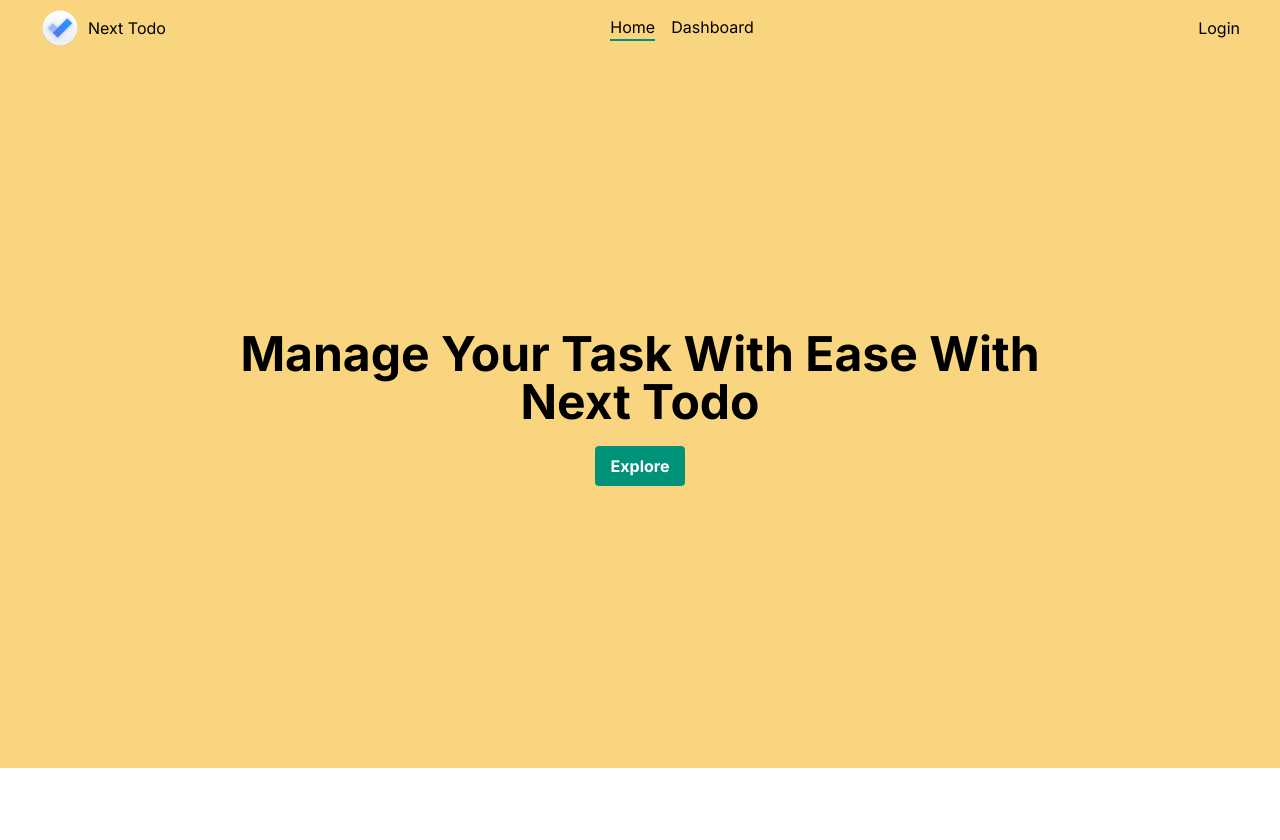
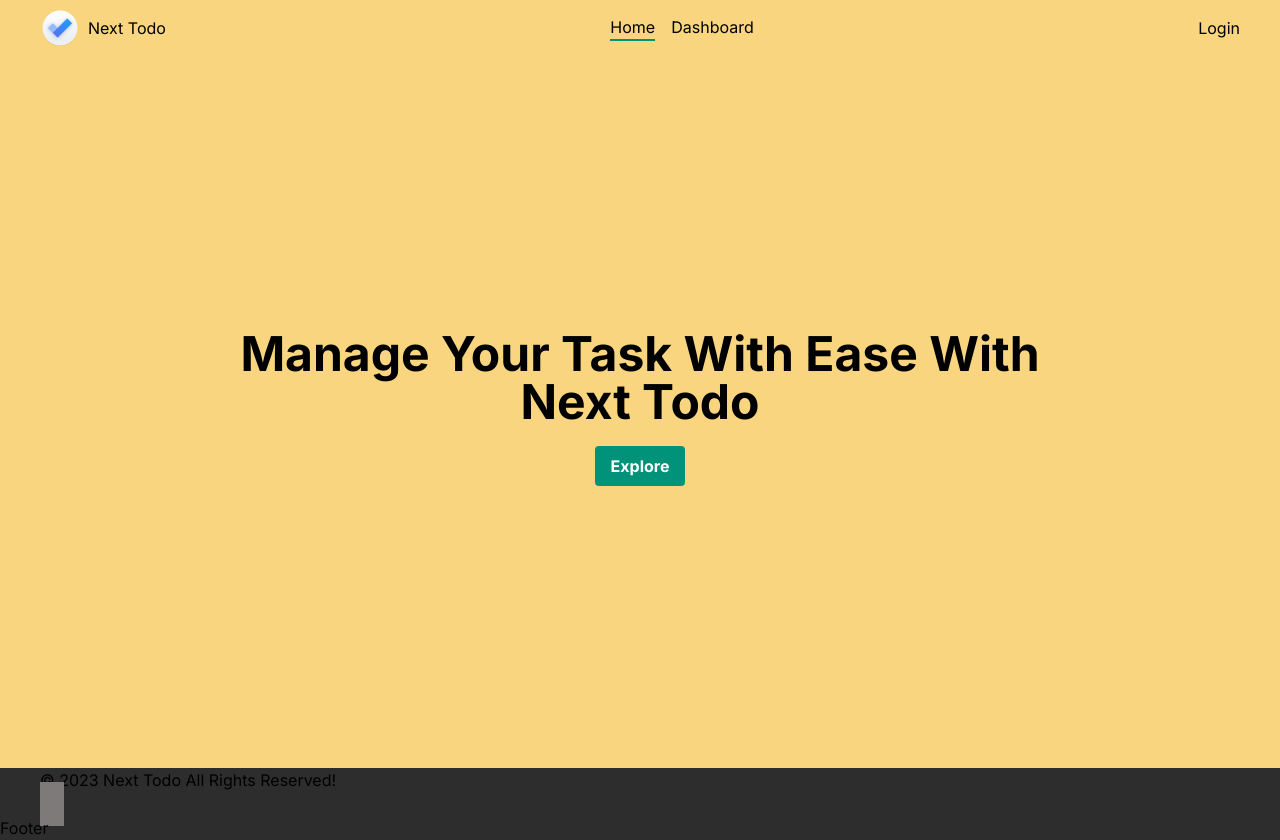
Before and after one commit to CodeWithRashed/dragable-next-todo, a Next.js app: page / in a window 1280 px wide. Before the commit the page ends 800 px from the top, so only its background shows below. Built offline with nearby package versions, Linux system fonts and the light colour scheme; no server answers.

Commit message:
footer added

```diff
--- a/src/app/page.tsx
+++ b/src/app/page.tsx
@@ -3,6 +3,7 @@ import Navbar from '@/components/Navbar'
 import Image from 'next/image'
 import { getServerSession } from 'next-auth'
 import { options } from './api/auth/[...nextauth]/options'
+import Footer from '@/components/Footer'
 
 export default async function  Home() {
   const session =  await getServerSession(options)
@@ -14,6 +15,7 @@ export default async function  Home() {
       <Navbar></Navbar>
      <Banner></Banner>
       </section>
+      <Footer></Footer>
     </main>
   )
 }
--- /dev/null
+++ b/src/components/Footer.tsx
@@ -0,0 +1,17 @@
+import Link from "next/link"
+
+const Footer = () => {
+  return (
+    <div className="bg-text-primary">
+    <div className="max-w-[1240px] mx-auto px-5">
+        <div className="copyright" > &copy; 2023 Next Todo All Rights Reserved!</div>
+        <div className="social-media">
+        <Link href="youtube" className="bg-text-secondary p-3"></Link>
+        </div>
+    </div>
+      Footer
+    </div>
+  )
+}
+
+export default Footer
```
